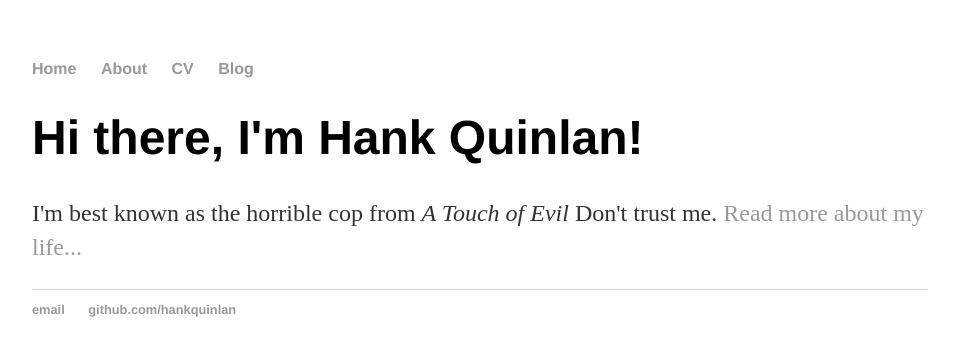
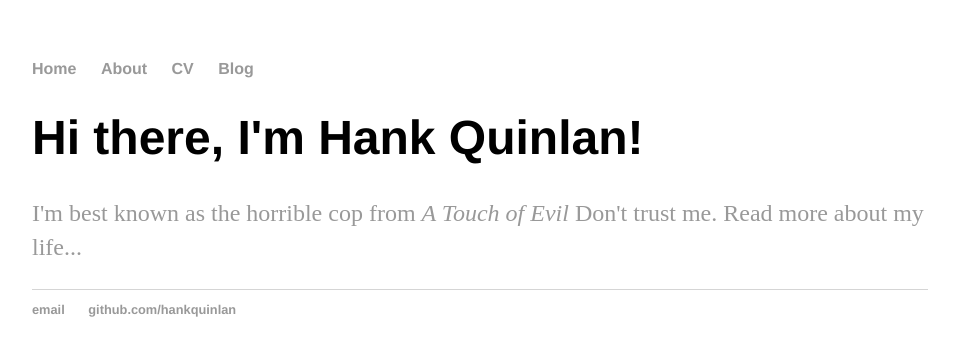
Before and after one commit to teach-torres/teach-torres.github.io, a Jekyll site: the page built from index.html, in a window 1280 px wide. Shown: the top 356 px of the page, without its empty margins (160-1115 px from the left). Built offline with Jekyll 4.4.1, drawn with Linux system fonts in a browser that asks for light colours.

Commit message:
update main.css change p class color #333 to #999999

```diff
--- a/css/main.css
+++ b/css/main.css
@@ -26,7 +26,7 @@ h1 {
 p {
     font-size: 1.5em;
     line-height: 1.4em;
-    color: #333;
+    color: #999999; /* #333; original */
 }
 footer {
     border-top: 1px solid #d5d5d5;
```
